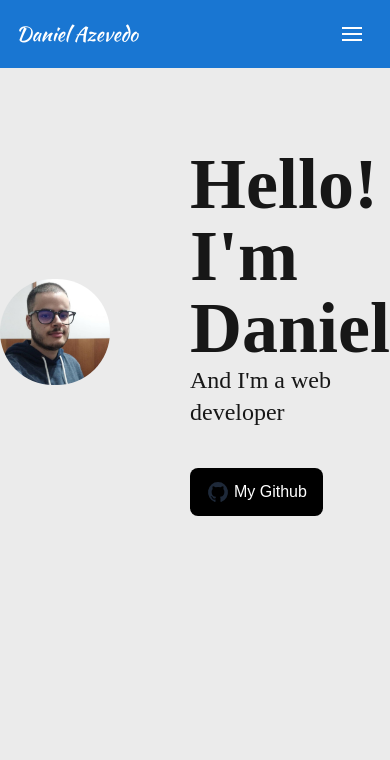
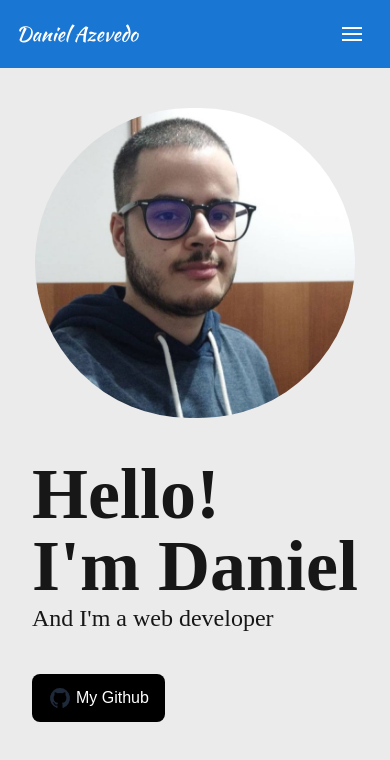
Before and after one commit to daniazevedo43/my-portfolio-website, a Next.js app: page / in a window 390 px wide. Shown: the top 760 px of the page. Built offline with nearby package versions, Linux system fonts and the light colour scheme.

Commit message:
Adjustments for mobile

```diff
--- a/src/app/about/page.tsx
+++ b/src/app/about/page.tsx
@@ -6,7 +6,7 @@ export default function About() {
       className='mt-10'
     >
       <div
-        className='flex flex-col justify-center mx-auto sm:flex-row'
+        className='flex flex-col sm:flex-row justify-center'
       >
         <div className="border border-red-500 md:border-none flex justify-center">
           <Image
--- a/src/app/home/page.tsx
+++ b/src/app/home/page.tsx
@@ -6,14 +6,14 @@ import React from 'react'
 export default function HomePage() {
   return (
     <div>
-      <div className='flex justify-center items-center space-x-20 mt-20'>
+      <div className='flex flex-col sm:flex-row justify-center items-center space-x-0 sm:space-x-20 space-y-10 sm:space-y-0 mt-10 sm:mt-20'>
         <div>
           <Image
-            className='rounded-full'
+            className='rounded-full w-80 w-80 md:w-[400px] h-auto md:h-[400px]'
             src='/home-pic.jpg'
             alt='Home'
-            width={420}
-            height={420}
+            width={400}
+            height={400}
           />
         </div>
         <div>
```
